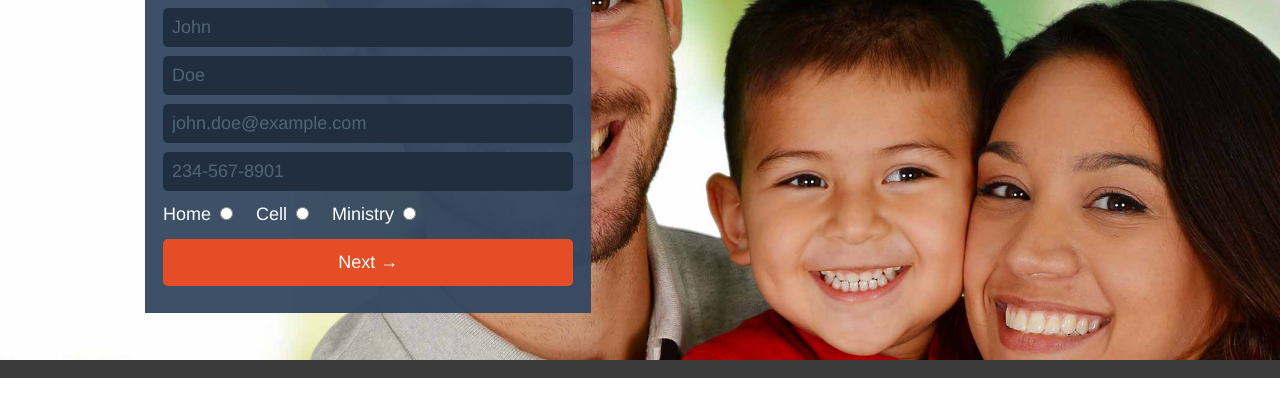
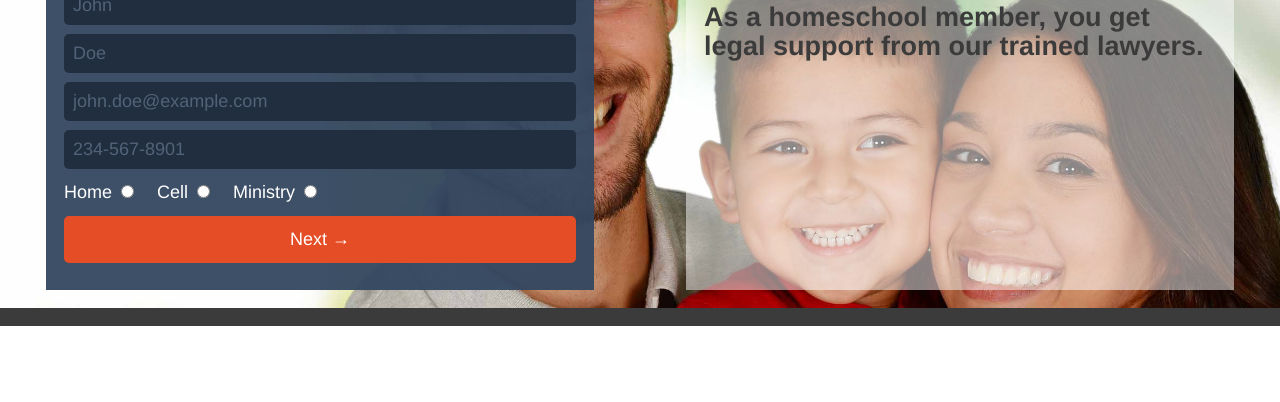
Before and after one commit to NCLL/incoming.ncll.org, a website: page example.html in a window 1280 px wide. Shown: the part 271-673 px from the top of the page. Drawn offline with nearby package versions, Linux system fonts and the light colour scheme; files that its build step writes are made by us from their sources.

Commit message:
add some placeholder content and style

```diff
--- a/SCSS/style.scss
+++ b/SCSS/style.scss
@@ -117,6 +117,14 @@ body {
 
 .cta-container {
     background: no-repeat top center / cover;
+    display: flex;
+    justify-content: space-around;
+}
+
+.cta-headers {
+    margin: 1em;
+    padding: 1em;
+    background-color: rgba(255, 255, 255, 0.5);
 }
 
 .main {
@@ -155,16 +163,14 @@ body {
     Forms
    ============== */
 
-.form.wrapper {
-    min-height: 500px;
-}
-
 .main-form {
     background-color: rgba($primary_color, 0.95);
     padding: 1em;
     margin: 1em;
     color: white;
 }
+
+.signup h2 { margin-top: 0; }
 
 input,
 select,
@@ -246,6 +252,18 @@ fieldset {
 @media only screen and (min-width: 480px) {
 }
 
+@media only screen and (max-width: 767px) {
+    .cta-container { flex-wrap: wrap; }
+
+    .cta-headers, .main-form {
+        width: 100%;
+    }
+
+    .main-form { order: 2; }
+
+    .cta-headers { order: 1; }
+}
+
 @media only screen and (min-width: 768px) {
 
 /* ============
@@ -256,9 +274,10 @@ fieldset {
         .main-content { width: 100%; }
 
         .advertiser-logo { max-width: 50% }
+
     }
 
-    .main-form {
+    .cta-headers, .main-form {
         width: 40%;
     }
 }
--- a/example.html
+++ b/example.html
@@ -25,8 +25,8 @@
         </section>
 
         <section class="cta-container" style="background-image: url(/img/example-family.jpg);">
-            <section class="form wrapper clearfix">
-                <form class="main-form" method="post" action="process_form.php">
+            <section class="main-form">
+                <form class="signup" method="post" action="process_form.php">
                     <h2>Sign Up</h2>
                     <fieldset class="contact">
                         <legend>Contact Information</legend>
@@ -125,6 +125,10 @@
                     </fieldset>
                 </form>
             </section><!-- .form -->
+            <section class="cta-headers">
+                <h1>Secure your Homeschool Membership Today!</h1>
+                <h2>As a homeschool member, you get legal support from our trained lawyers.</h2>
+            </section>
         </section><!-- .cta-container -->
         <section class="main-container">
             <section class="main wrapper clearfix">
```
